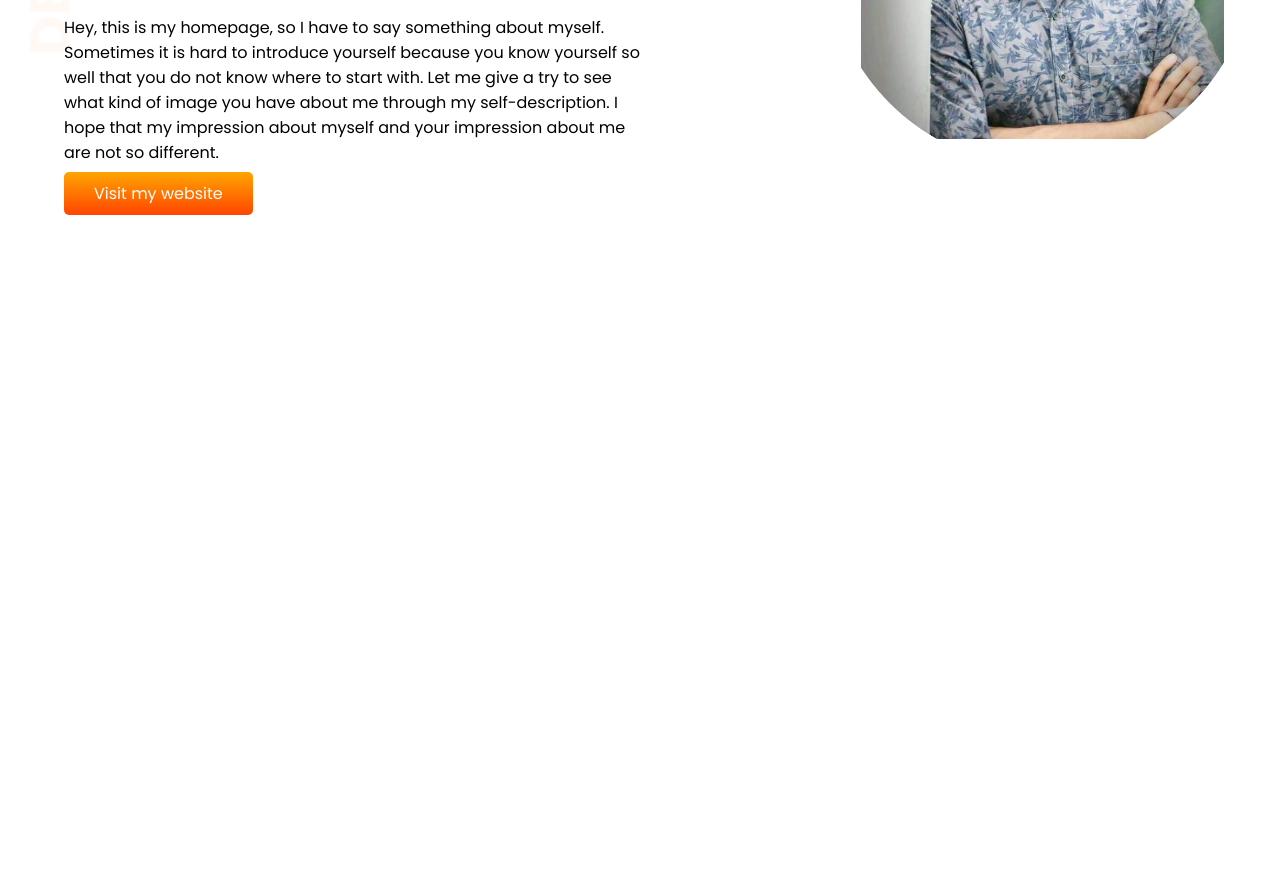
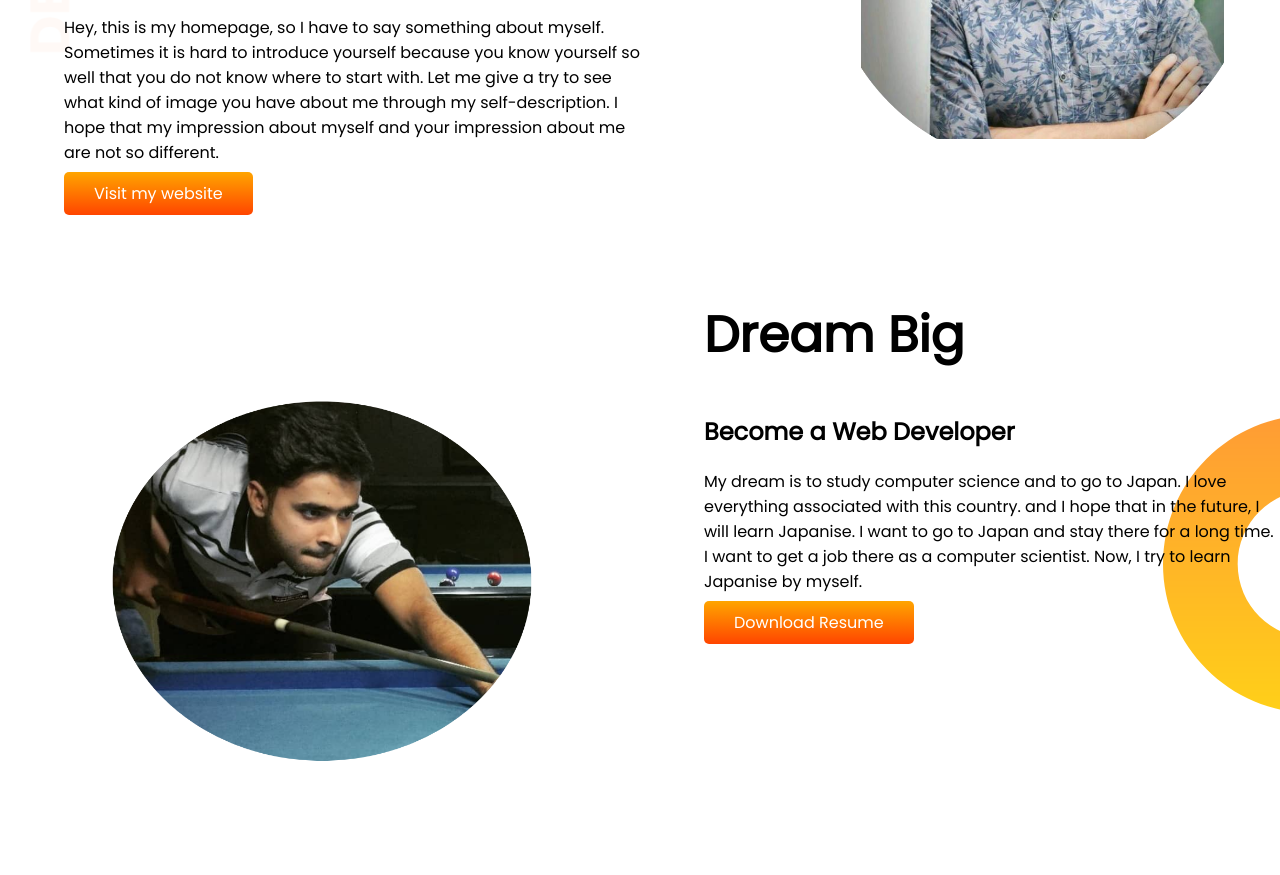
Before and after one commit to uthe99240/developer-portfolio, a plain HTML site: page index.html in a window 1280 px wide. Shown: the part 307-1182 px from the top of the page. Before the commit the page ends 800 px from the top, so only its background shows below. Drawn offline with Linux system fonts and the light colour scheme.

Commit message:
dream added

```diff
--- a/index.html
+++ b/index.html
@@ -24,5 +24,20 @@
         </div>
     </section>
 
+    <section class="dream-big">
+        <div class="half-width">
+            <img src="images/poolw.png" alt="">
+        </div>
+        <div class="half-width">
+            <h1>Dream Big</h1>
+            <h2>Become a Web Developer</h2>
+            <p>My dream is to study computer science and to go to Japan. I love everything associated with this country. and I hope that in the future, I will learn Japanise. I want to go to Japan and stay there for a long time. I want to get a job there as a computer scientist. Now, I try to learn Japanise by myself.</p>
+            <a class="link-button"target="_blank"href="https://sites.google.com/view/faisal-ahmed-1/home?authuser=0">Download Resume</a>
+        </div>
+
+    </section>
+
+
+
 </body>
 </html>
--- a/style.css
+++ b/style.css
@@ -11,6 +11,7 @@ h1{
 }
 section{
     display: flex;
+    margin-bottom: 50px;
 }
 .half-width{
     width: 50%;
@@ -19,7 +20,6 @@ section{
 
 .half-width img{
     width: 120%;
-
     padding-top: 10%;
 }
 
@@ -35,3 +35,9 @@ section{
     background-image: url(images/top-banner.png);
     background-repeat: no-repeat;
 }
+
+.dream-big{
+    background-image: url(images/dream-bg.png);
+    background-repeat: no-repeat;
+    background-position: right;
+}
```
Also changed, not shown: images/bestb.png (added), images/hand.jpg (added), images/pool.png (added), images/poolw.png (renamed from showOff/New Project (2).png), images/sunglass.jpg (added), images/sunglass_b.png (added), showOff/poolw.png (added).
